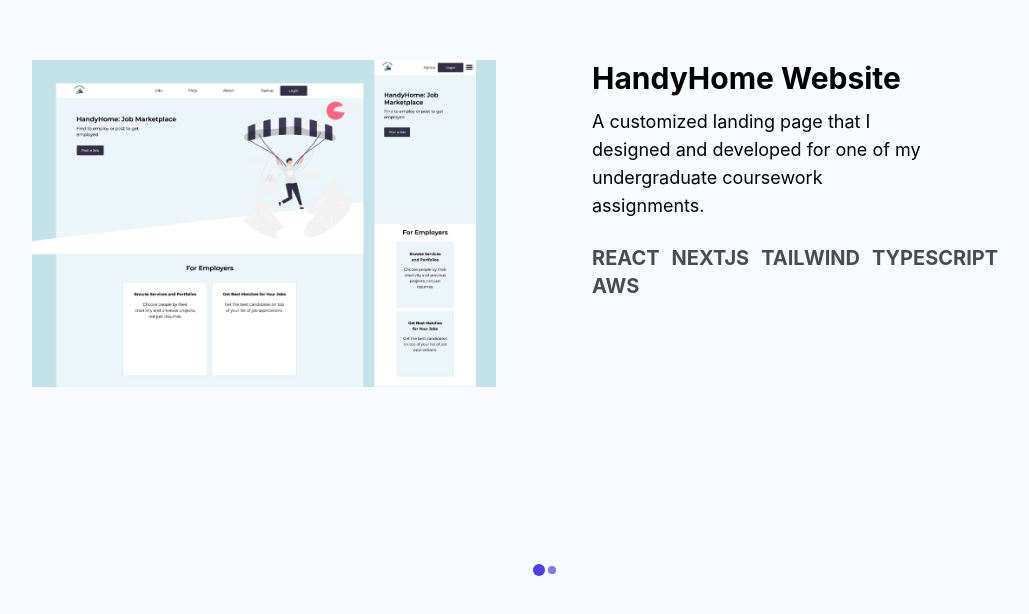
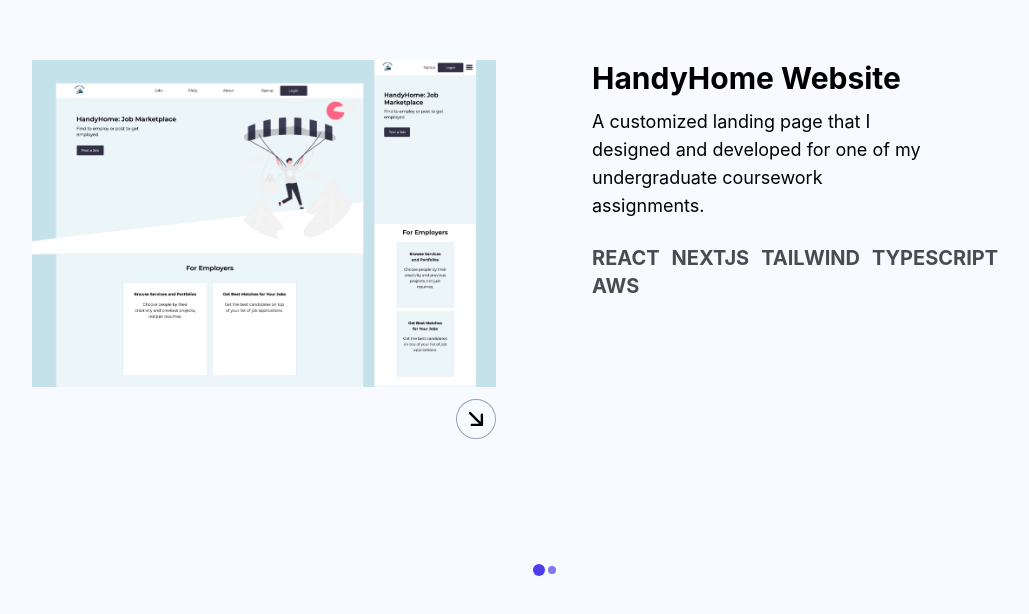
Before and after one commit to Idan-Garay/portfolio, a Next.js app: page / in a window 1280 px wide. Shown: the part 861-1475 px from the top of the page, without its empty margins (96-1125 px from the left). Built offline with nearby package versions, Linux system fonts and the light colour scheme.

Commit message:
feat: add transition and animation when hover

```diff
--- a/pages/index.tsx
+++ b/pages/index.tsx
@@ -1,7 +1,7 @@
 import Head from 'next/head'
 import Link from 'next/link'
 import Image from 'next/image'
-import { BsLinkedin, BsGithub, BsSun, BsMoon } from 'react-icons/bs'
+import { BsLinkedin, BsGithub, BsSun, BsMoon, BsArrowDownShort } from 'react-icons/bs'
 import { useTheme } from 'next-themes'
 
 export default function Home() {
@@ -50,10 +50,11 @@ export default function Home() {
         </div>
 
         <div className="w-full h-[100vh] bg-secondary flex px-[10vw] flex-col  gap-y-6 items-center justify-center ">
-          <div className=" content w-full flex flex-col-reverse md:flex-row justify-center gap-x-24 h-[70%] sm:h-[80%] md:h-[45%] lg:h-[60%] -mt-[5vh]">
-            <div className="showcase w-full self-start  ">
-              <Link href="https://nextjs-typescript.d3k5bbpd7nkhfg.amplifyapp.com/" target="_blank">
-                <Image src="/handyhome.png" alt="handyhome_preview" width={780} height={1024} />
+          <div className="group content w-full flex flex-col-reverse md:flex-row justify-center gap-x-24 h-[70%] sm:h-[80%] md:h-[45%] lg:h-[60%] -mt-[5vh]">
+            <div className="showcase w-full self-start">
+              <Link className='flex flex-col items-end gap-y-3' href="https://nextjs-typescript.d3k5bbpd7nkhfg.amplifyapp.com/" target="_blank">
+                <Image src="/handyhome.png" className=' duration-500 group-hover:outline group-hover:outline-offset-2 group-hover:outline-highlight group-hover:rounded-md' alt="handyhome_preview" width={780} height={1024} />
+                <BsArrowDownShort size={40} className='border border-slate-400 rounded-full -rotate-45 group-hover:-rotate-90 group-hover:border group-hover:rounded-full group-hover:bg-highlight group-hover:text-white duration-500  '/>
               </Link>
             </div>
 
```
